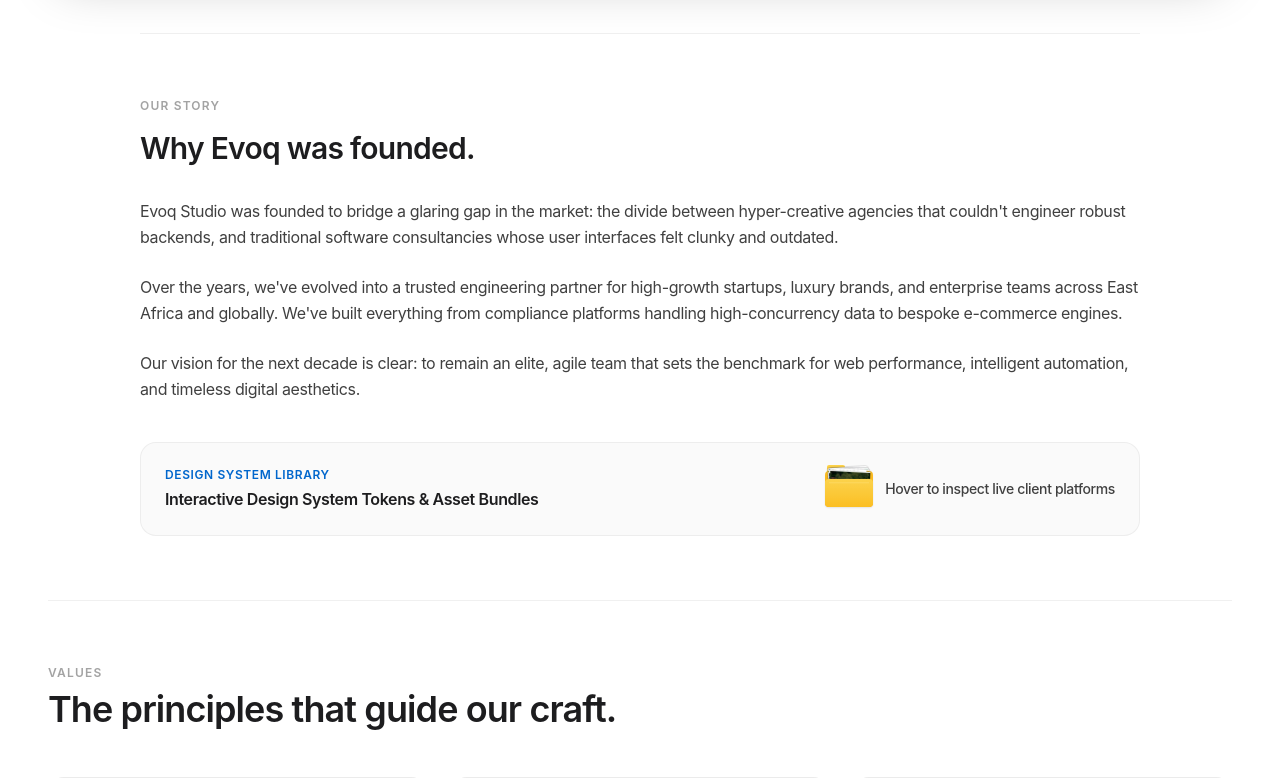
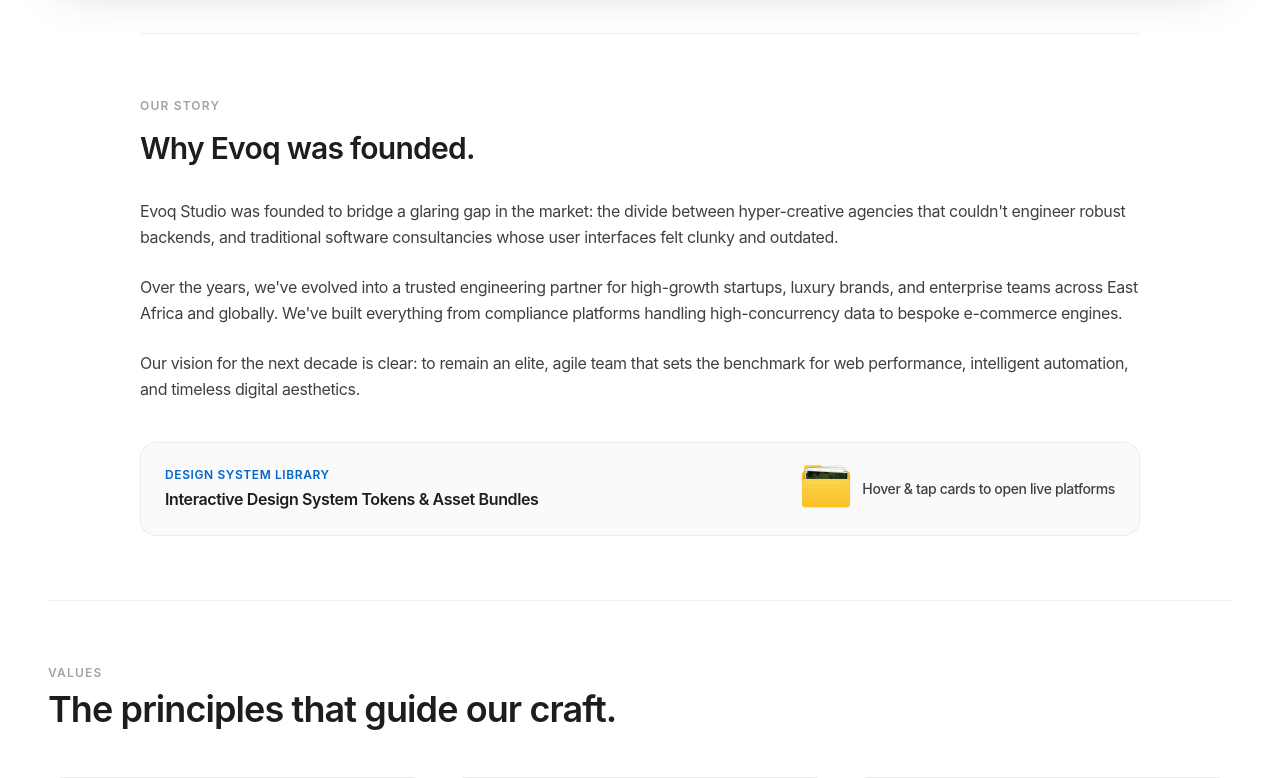
Before and after one commit to Asta39/evoqstudios, a Next.js app: page /company/about in a window 1280 px wide. Shown: the part 691-1469 px from the top of the page. Built offline with nearby package versions, Linux system fonts and the light colour scheme.

Commit message:
Configure individual pop-out card click handlers to open zenoaccounts.com, lunagraphics.co.ke, and novaluxuryeventske.com in new tabs

```diff
--- a/app/company/about/page.jsx
+++ b/app/company/about/page.jsx
@@ -116,11 +116,16 @@
             </div>
 
             <ImagesBadge
-              text="Hover to inspect live client platforms"
+              text="Hover & tap cards to open live platforms"
               images={[
                 "/showcase-zeno.png",
                 "/showcase-luna.png",
                 "/showcase-nova.jpg",
+              ]}
+              imageLinks={[
+                "https://zenoaccounts.com",
+                "https://lunagraphics.co.ke",
+                "https://novaluxuryeventske.com",
               ]}
               folderSize={{ width: 48, height: 36 }}
               teaserImageSize={{ width: 40, height: 28 }}
--- a/components/ui/images-badge.jsx
+++ b/components/ui/images-badge.jsx
@@ -7,6 +7,7 @@
 export function ImagesBadge({
   text,
   images,
+  imageLinks = [],
   className,
   href,
   target,
@@ -25,6 +26,15 @@
   // Calculate folder tab dimensions proportionally
   const tabWidth = folderSize.width * 0.375;
   const tabHeight = folderSize.height * 0.25;
+
+  const handleCardClick = (e, index) => {
+    const link = imageLinks[index];
+    if (link) {
+      e.preventDefault();
+      e.stopPropagation();
+      window.open(link, "_blank", "noopener,noreferrer");
+    }
+  };
 
   const Component = href ? "a" : "div";
 
@@ -65,6 +75,7 @@
         {/* Images that pop out */}
         {displayImages.map((image, index) => {
           const totalImages = displayImages.length;
+          const cardLink = imageLinks[index];
 
           // Calculate rotation based on index
           const baseRotation =
@@ -95,7 +106,11 @@
           return (
             <motion.div
               key={index}
-              className="absolute top-0.5 left-1/2 origin-bottom overflow-hidden rounded-[3px] bg-white shadow-sm ring-1 shadow-black/10 ring-black/10 dark:bg-neutral-800 dark:shadow-white/10 dark:ring-white/10"
+              onClick={(e) => handleCardClick(e, index)}
+              className={cn(
+                "absolute top-0.5 left-1/2 origin-bottom overflow-hidden rounded-[4px] bg-white shadow-md ring-1 shadow-black/10 ring-black/10 dark:bg-neutral-800 dark:shadow-white/10 dark:ring-white/10 transition-transform",
+                cardLink && isHovered && "hover:scale-105 hover:z-30 cursor-pointer"
+              )}
               animate={{
                 x: `calc(-50% + ${isHovered ? hoverX : 0}px)`,
                 y: isHovered ? hoverY : teaseY,
```
